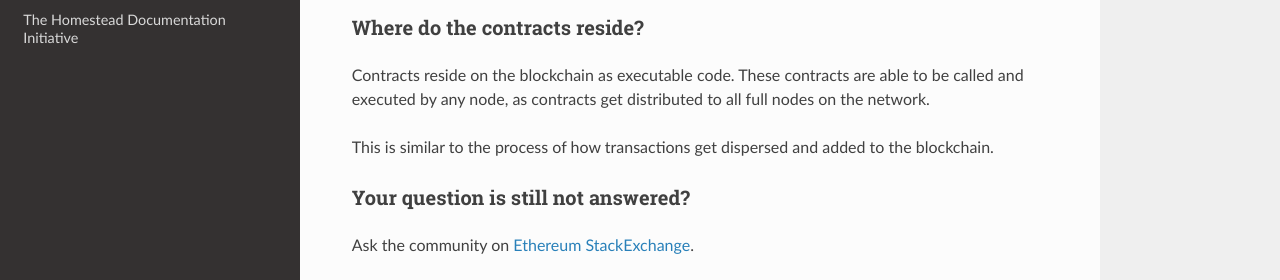
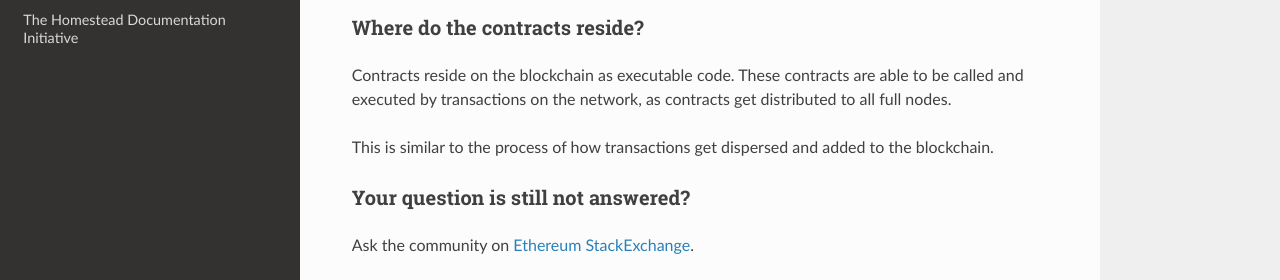
Before and after one commit to ethereum/homestead-guide, a Sphinx documentation site: the page built from source/frequently-asked-questions/frequently-asked-questions.rst, in a window 1280 px wide and 900 px high, scrolled down 3927 px. Shown: the part 453-733 px from the top of the window. Built offline with Sphinx 7.4.7 and the Read the Docs theme 2.0.0, drawn with Linux system fonts in a browser that asks for light colours.

Commit message:
Minor change to phrasing in question 'Where do the contracts reside?'

```diff
--- a/source/frequently-asked-questions/frequently-asked-questions.rst
+++ b/source/frequently-asked-questions/frequently-asked-questions.rst
@@ -106,7 +106,7 @@ Ethereum is planning on implementing a proof-of-stake consensus protocol change
 
 Where do the contracts reside?
 ----------------------------------------------------------------------------------------------
-Contracts reside on the blockchain as executable code. These contracts are able to be called and executed by any node, as contracts get distributed to all full nodes on the network.
+Contracts reside on the blockchain as executable code. These contracts are able to be called and executed by transactions on the network, as contracts get distributed to all full nodes.
 
 This is similar to the process of how transactions get dispersed and added to the blockchain.
 
```
